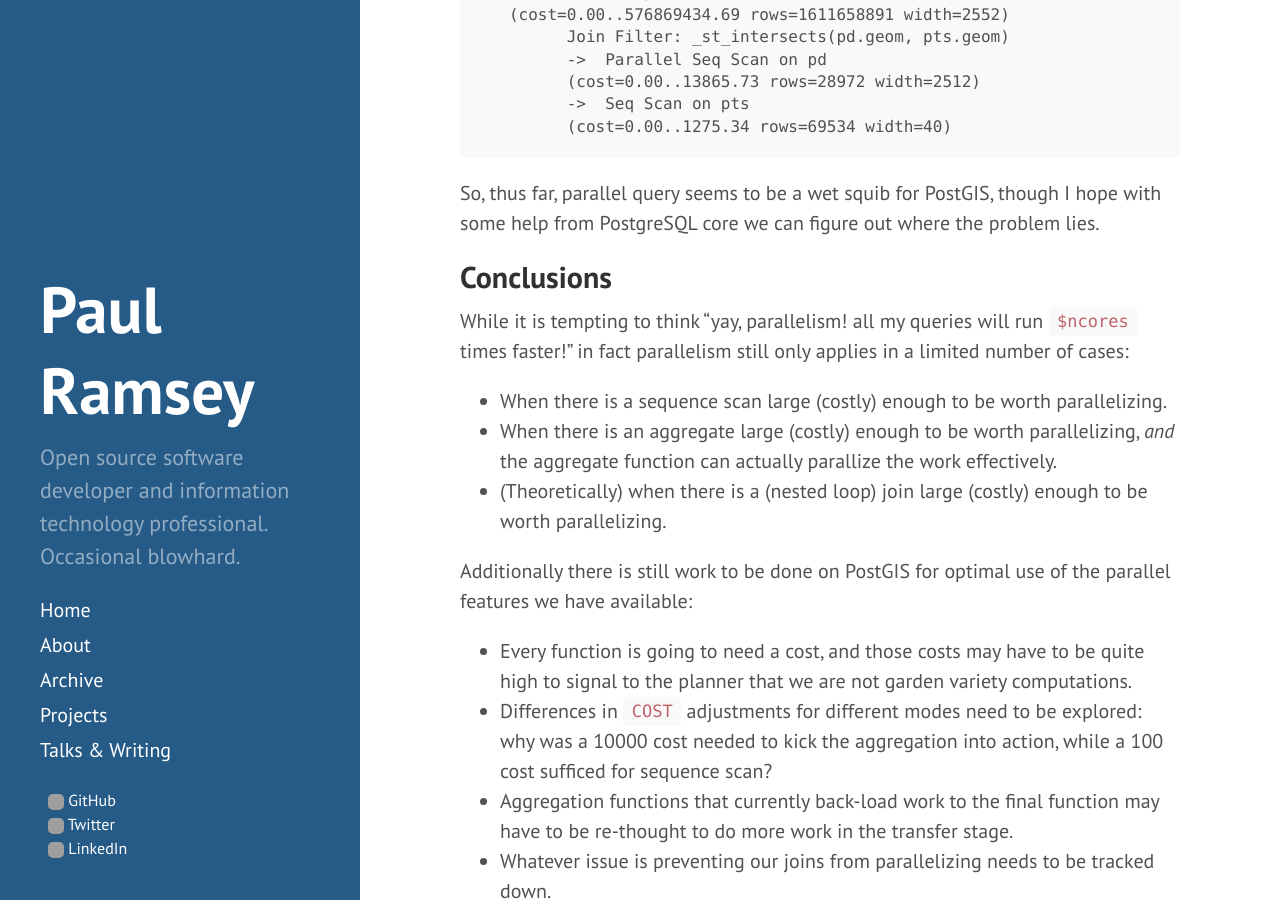
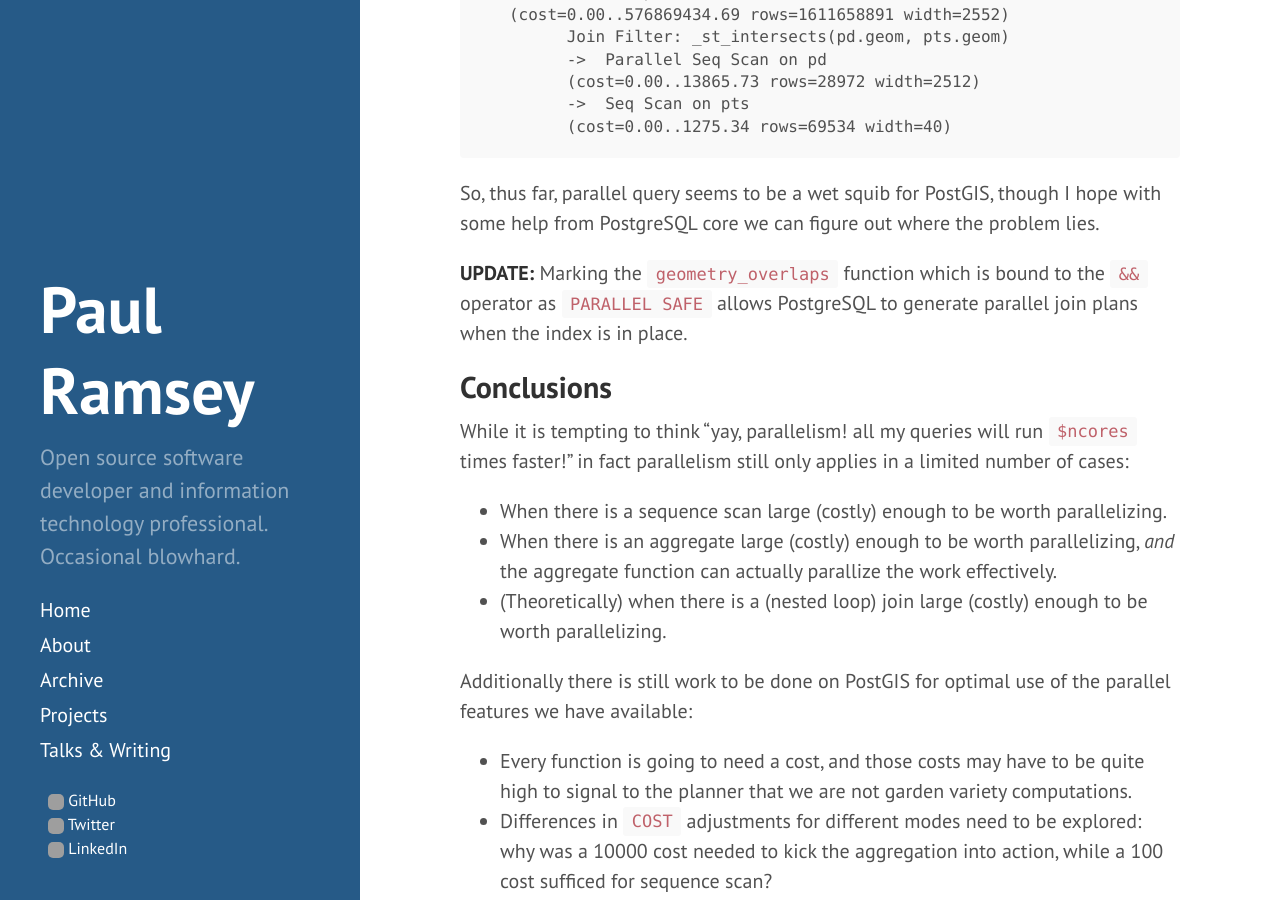
Before and after one commit to pramsey/pramsey.github.io, a Jekyll site: the page built from _posts/2016-03-27-parallel-postgis.md, in a window 1280 px wide and 900 px high, scrolled down 11906 px. Built offline with Jekyll 4.4.1, drawn with Linux system fonts in a browser that asks for light colours; comment, search, counter and statistics services are not loaded; grey boxes are pictures that could not be loaded.

Commit message:
update on joins

```diff
--- a/_posts/2016-03-27-parallel-postgis.md
+++ b/_posts/2016-03-27-parallel-postgis.md
@@ -378,6 +378,8 @@ Unfortunately without the index operator the query is so inefficient it doesn't
 
 So, thus far, parallel query seems to be a wet squib for PostGIS, though I hope with some help from PostgreSQL core we can figure out where the problem lies.
 
+**UPDATE:** Marking the `geometry_overlaps` function which is bound to the `&&` operator as `PARALLEL SAFE` allows PostgreSQL to generate parallel join plans when the index is in place.
+
 ## Conclusions
 
 While it is tempting to think "yay, parallelism! all my queries will run `$ncores` times faster!" in fact parallelism still only applies in a limited number of cases:
```
